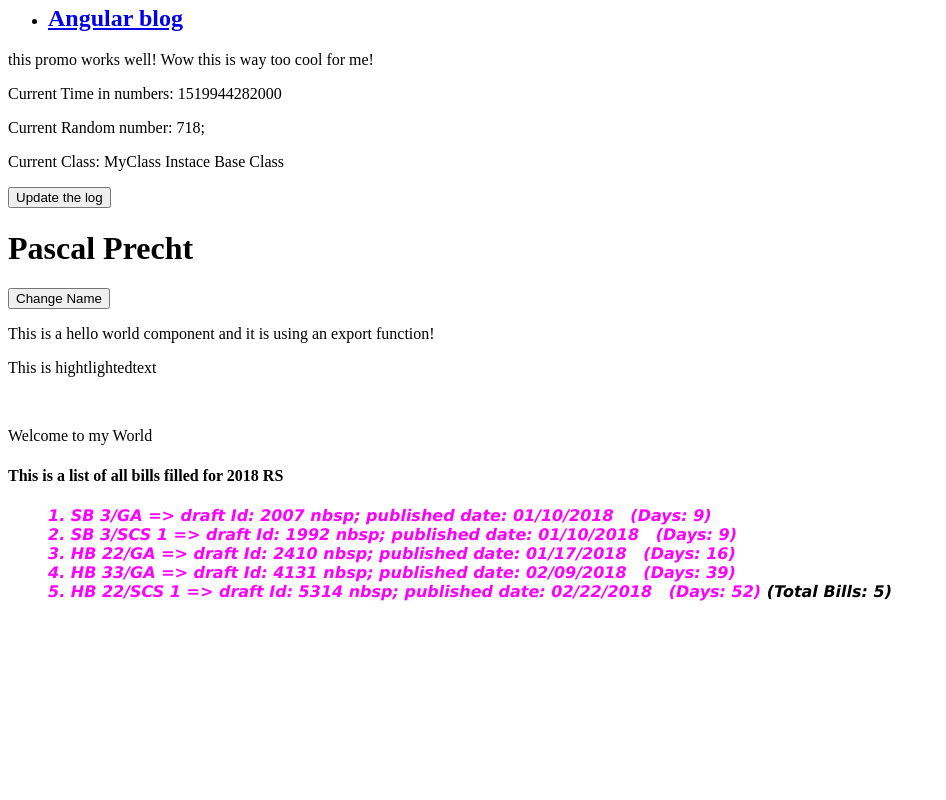
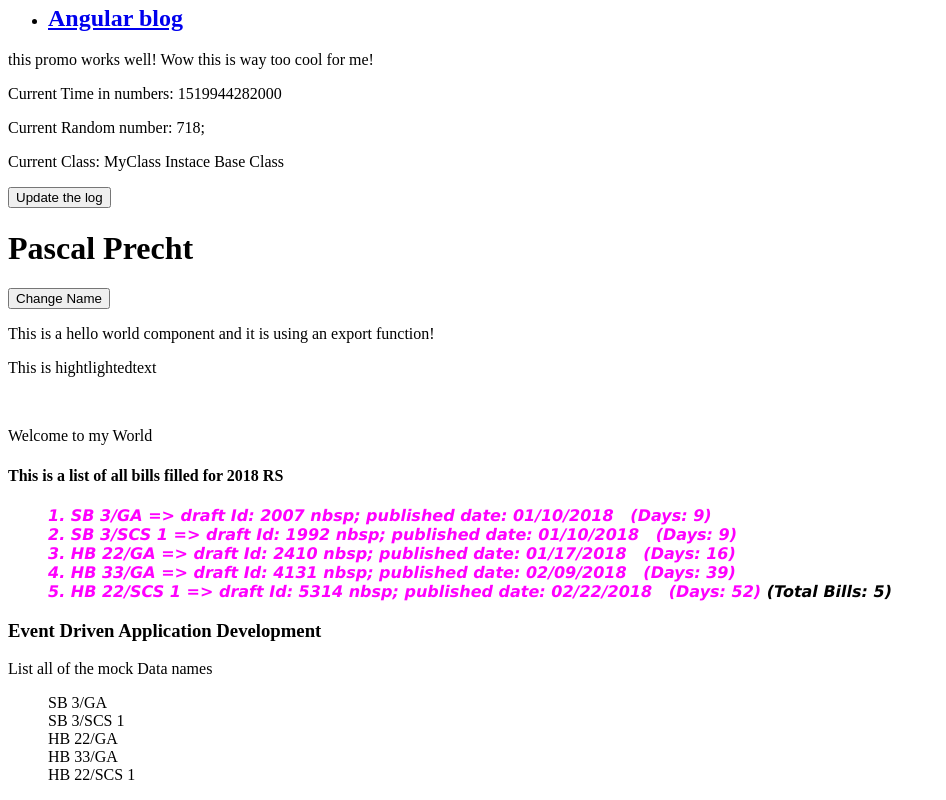
Before and after one commit to michaelganesan26/testCodeAngular4, an Angular app: page / in a window 1280 px wide. Shown: the part 540-1340 px from the top of the page, without its empty margins (0-946 px from the left). Before the commit the page ends 1157 px from the top, so only its background shows below. Built offline with nearby package versions, Linux system fonts and the light colour scheme.

Commit message:
Sample Component With Events

```diff
--- a/src/app/app.component.html
+++ b/src/app/app.component.html
@@ -44,3 +44,10 @@
 <div #billsDisplay>
    <app-listbills></app-listbills>
 </div>
+<div #eventDrivenBillDisplay>
+  <!-- This is an event driven division -->
+  <app-event-driven></app-event-driven>
+
+
+
+</div>
--- a/src/app/app.module.ts
+++ b/src/app/app.module.ts
@@ -15,6 +15,7 @@ import { HighlightDirective } from './test-code/highlight.directive';
 import { DATA_PRODUCTION_SERVER, DATA_TEST_SERVER } from './test-code/global-variables';
 import { ListbillsComponent } from './test-code/listbills/listbills.component';
 import { DatefromstartPipe } from './test-code/datefromstart.pipe';
+import { EventDrivenComponent } from './test-code/event-driven/event-driven.component';
 
 
 @NgModule({
@@ -25,7 +26,8 @@ import { DatefromstartPipe } from './test-code/datefromstart.pipe';
     HelloWorldComponent,
     HighlightDirective,
     ListbillsComponent,
-    DatefromstartPipe
+    DatefromstartPipe,
+    EventDrivenComponent
   ],
   imports: [
     BrowserModule,
--- a/src/app/logger.service.ts
+++ b/src/app/logger.service.ts
@@ -1,25 +1,31 @@
+import { IBill, IBillRequest } from './test-code/billrequest.interface';
 import { Injectable } from '@angular/core';
+
 
 @Injectable()
 export class LoggerService {
 
-  logs:string[] = [];
+    logs: string[] = [];
 
     constructor() {
     }
 
-   log(message):void{
+    log(message): void {
 
         this.logs.push(`${message} ${new Date().toTimeString()}`);
         console.log(this.logs);
     }
 
-   clearLog():void{
+    clearLog(): void {
 
         this.logs = [];
 
     }
 
+   logBill(bill:IBill):void{
 
+      console.log(`Clicked: ${bill.br.bill_name}!!`);
 
     }
+
+}
--- /dev/null
+++ b/src/app/test-code/event-driven/event-driven.component.css
@@ -0,0 +1,15 @@
+li span:hover{
+  list-style: none;
+  margin-left: 20px;
+  cursor: pointer;
+  font-size: 1.03em;
+  font-weight: 900;
+  transition: 1s;
+  left:0;
+}
+
+li {
+  list-style: none;
+  transition: 1s;
+
+}
--- /dev/null
+++ b/src/app/test-code/event-driven/event-driven.component.html
@@ -0,0 +1,11 @@
+<h3>Event Driven Application Development</h3>
+<p>
+  List all of the mock Data names
+</p>
+<ul>
+  <li *ngFor="let bill of bills;let i = index" (click)="itemClicked(bill)">
+       <span>{{bill.br.bill_name}}</span>
+  </li>
+
+
+</ul>
--- /dev/null
+++ b/src/app/test-code/event-driven/event-driven.component.ts
@@ -0,0 +1,33 @@
+import { LoggerService } from './../../logger.service';
+import { IBill, IBillRequest } from './../billrequest.interface';
+import { MockDataService } from './../mock-data.service';
+
+import { NgForOf, NgIf, NgSwitchCase } from '@angular/common';
+import { Component, OnInit, Input, Output } from '@angular/core';
+import { EventEmitter } from 'events';
+
+
+@Component({
+  selector: 'app-event-driven',
+  templateUrl: './event-driven.component.html',
+  styleUrls: ['./event-driven.component.css']
+})
+export class EventDrivenComponent implements OnInit {
+
+  @Output("dataClicked") dataMouseClick: EventEmitter = new EventEmitter();
+  bills:IBill[];
+  constructor(bills: MockDataService,private logMessage:LoggerService) {
+      this.bills = bills.getBills();
+
+
+  }
+
+  ngOnInit() {
+  }
+
+  itemClicked(item: IBill) {
+     this.logMessage.logBill(item);
+
+  }
+
+}
```
Also changed, not shown: 1 other file (tests, documents, lock files or other folders). Lines whose indentation alone changed are shown as unchanged.
